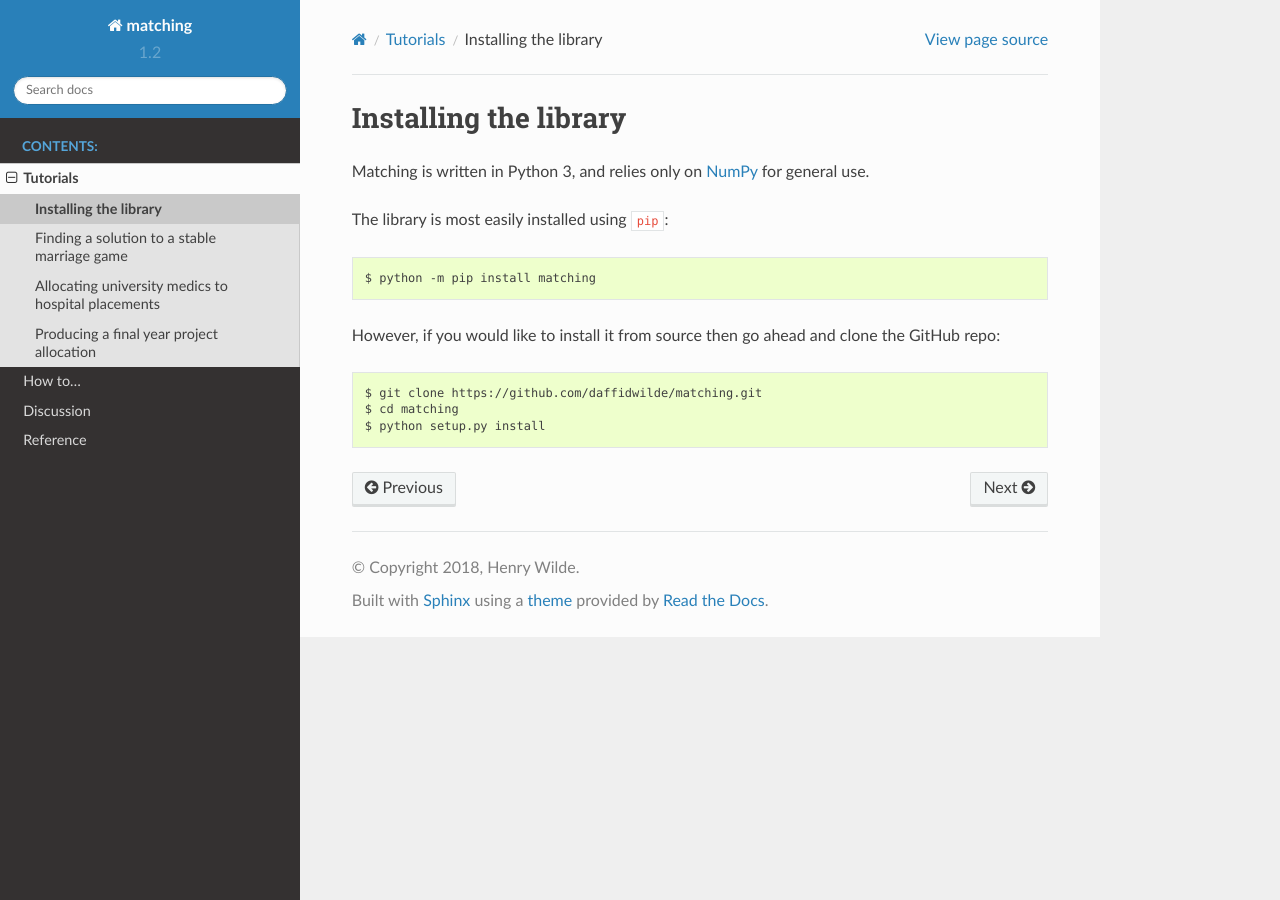
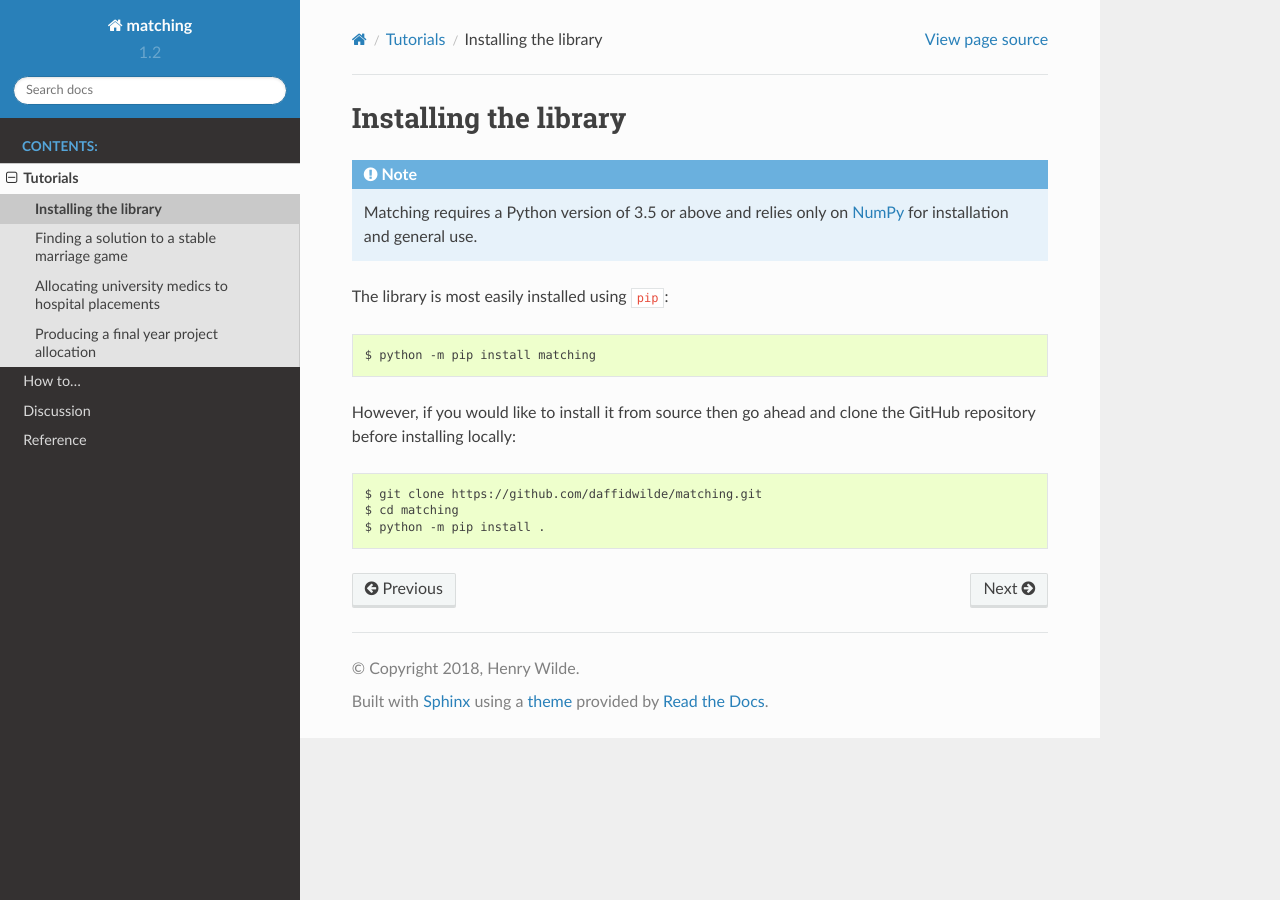
Before and after one commit to daffidwilde/matching, a Sphinx documentation site: the page built from docs/tutorials/installation.rst, in a window 1280 px wide. Built offline with Sphinx 7.4.7 and the Read the Docs theme 2.0.0, drawn with Linux system fonts in a browser that asks for light colours.

```diff
--- a/INSTALLATION.rst
+++ b/INSTALLATION.rst
@@ -1,13 +1,14 @@
-Matching is written in Python 3, and relies only on `NumPy
-<http://www.numpy.org/>`_ for general use.
+.. note::
+    Matching requires a Python version of 3.5 or above and relies only on `NumPy
+    <http://www.numpy.org/>`_ for installation and general use.
 
 The library is most easily installed using :code:`pip`::
 
     $ python -m pip install matching
 
 However, if you would like to install it from source then go ahead and clone the
-GitHub repo::
+GitHub repository before installing locally::
 
     $ git clone https://github.com/daffidwilde/matching.git
     $ cd matching
-    $ python setup.py install
+    $ python -m pip install .
--- a/docs/conf.py
+++ b/docs/conf.py
@@ -195,10 +195,20 @@ autosummary_generate = [
     "reference/source/modules.rst",
 ]
 
-# nbsphinx_prolog = """
-# Go there: https://github.com/daffidwilde/matching/blob/docs/{{ env.doc2path(env.docname, base=None) }}
-# ----
-# """
+nbsphinx_prolog = """
+
+{% set docname = 'docs/' + env.doc2path(env.docname, base=None) %}
+
+.. raw:: html
+
+    <div class="admonition note">
+      <p>This page was generated from
+        <a class="reference external"
+        href="https://github.com/daffidwilde/matching/blob/master/{{ docname|e }}">{{ docname|e }}</a>.
+      </p>
+    </div>
+
+"""
 
 nbsphinx_epilog = """
 ----
--- a/docs/environment.yml
+++ b/docs/environment.yml
@@ -12,3 +12,4 @@ dependencies:
         - matching
         - nbsphinx
         - sphinx_rtd_theme
+        - sphinxcontrib-bibtex
--- a/docs/index.rst
+++ b/docs/index.rst
@@ -36,4 +36,3 @@ Indices and tables
 
 * :ref:`genindex`
 * :ref:`modindex`
-* :ref:`search`
```
